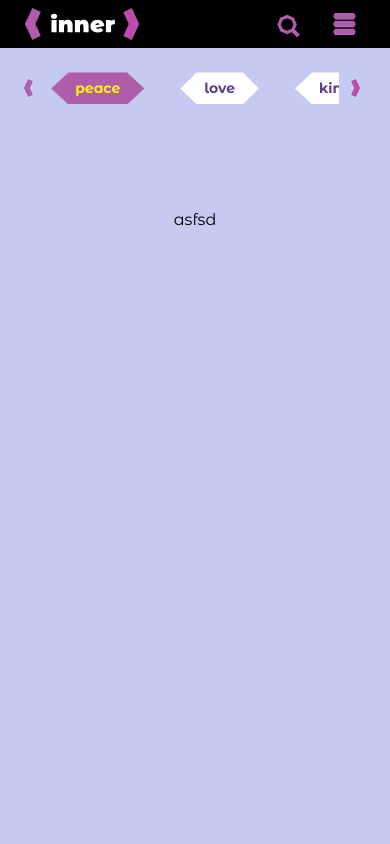
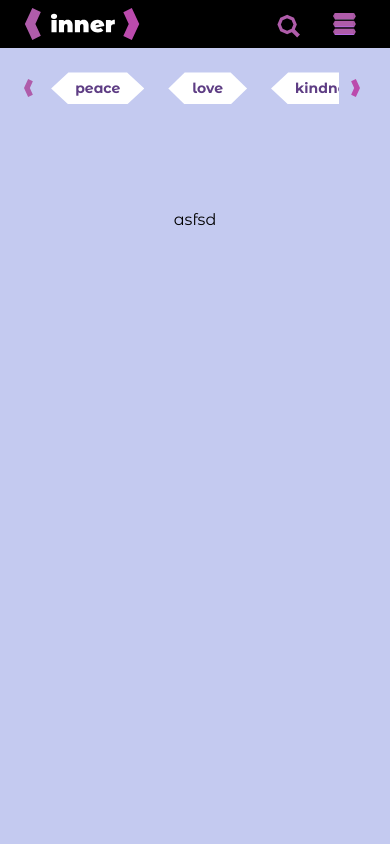
Before and after one commit to Etherwise/inner-garden-frontend, a Next.js app: page / in a window 390 px wide. Shown: the top 844 px of the page. Built offline with nearby package versions, Linux system fonts and the light colour scheme.

Commit message:
Stop expression filter complete

```diff
--- a/app/components/expressions_filter/filter_btn.jsx
+++ b/app/components/expressions_filter/filter_btn.jsx
@@ -3,16 +3,16 @@
 import { useEffect, useRef } from "react";
 
 import useClipBuilder from "@/app/hooks/clip_path_calculations";
-import useHeaderFilters from "@/app/state_hooks/header_filters";
+import useExpressionsFilter from "@/app/state_hooks/expressions_filter";
 
 const FilterBtn = ({ id=0, text="", className="", angle=15 }) => {
   const elementRef = useRef();
 
   const { hexagonClip } = useClipBuilder();
-  const headerFilter = useHeaderFilters();
+  const expressionFilter = useExpressionsFilter();
 
   const handleClick = () => {
-    headerFilter.setActiveFilter(id, text);
+    expressionFilter.setActiveFilter(id, text);
   }
 
   useEffect(() => {
@@ -21,7 +21,7 @@ const FilterBtn = ({ id=0, text="", className="", angle=15 }) => {
 
   return (
     <button ref={elementRef} className={
-      `${headerFilter.activeFilter.id == id ? "text-yellow-dark bg-purple-mid" : "text-purple-dark bg-white"}
+      `${expressionFilter.activeFilter.id == id ? "text-yellow-dark bg-purple-mid" : "text-purple-dark bg-white"}
       w-full py-1.5 px-6 xl:px-9 lg:py-2
       text-center font-bold text-sm xl:text-base
       ${className}`}
--- a/app/components/expressions_filter/index.jsx
+++ b/app/components/expressions_filter/index.jsx
@@ -2,7 +2,7 @@
 
 import Image from "next/image";
 
-import { useState } from "react";
+import { useRef } from "react";
 
 import LeftHandle from "@/public/expressions_filter/left_handle.svg";
 import RightHandle from "@/public/expressions_filter/right_handle.svg";
@@ -25,6 +25,25 @@ const expressions = [
 ]
 const ExpressionFilter = ({
 }) => {
+  const sectionRef = useRef(null);
+
+  const handleLeftClick = () => {
+    if (!sectionRef) return 0;
+
+    sectionRef.current.scrollBy({
+      left: 100, // Scroll 100 pixels to the right
+      behavior: 'smooth'
+    });
+  }
+
+  const handleRightClick = () => {
+    if (!sectionRef) return 0;
+
+    sectionRef.current.scrollBy({
+      left: -100, // Scroll 100 pixels to the right
+      behavior: 'smooth'
+    });
+  }
 
   return (
     <div className="
@@ -32,7 +51,7 @@ const ExpressionFilter = ({
     min-h-max w-full py-2 px-6 pt-6">
 
       <section className="grid place-items-center">
-        <button>
+        <button onClick={handleLeftClick}>
           <Image
             src={LeftHandle}
             alt="left"
@@ -41,7 +60,7 @@ const ExpressionFilter = ({
         </button>
       </section>
 
-      <section className="flex gap-9 w-full overflow-auto no-scrollbar">
+      <section className="flex gap-6 md:gap-9 w-full overflow-auto no-scrollbar" ref={sectionRef}>
         {
           expressions.map((z, i) =>
             <FilterBtn key={z.id} id={z.id} text={z.name} />
@@ -50,7 +69,7 @@ const ExpressionFilter = ({
       </section>
 
       <section className="grid place-items-center">
-        <button>
+        <button onClick={handleRightClick}>
           <Image
             src={RightHandle}
             alt="right"
--- /dev/null
+++ b/app/state_hooks/expressions_filter.js
@@ -0,0 +1,8 @@
+import { create } from 'zustand';
+
+const useExpressionsFilter = create((set) => ({
+  activeFilter: {id: null, name: null},
+  setActiveFilter: (id, name) => set((state) => ({ activeFilter: {id, name} })),
+}));
+
+export default useExpressionsFilter;
```
